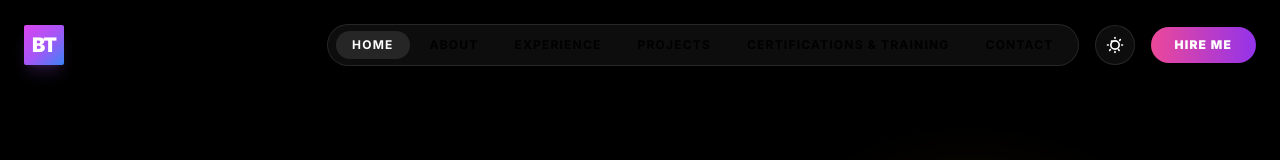
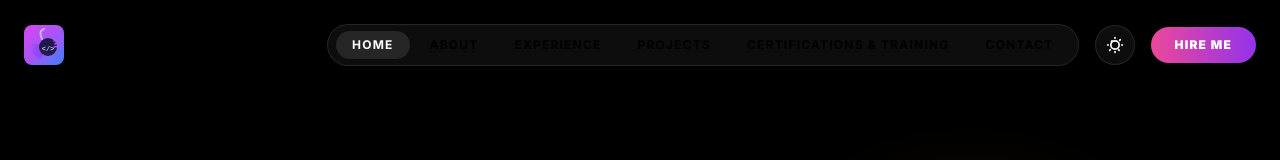
Before and after one commit to koyeliya2004/newportb, a React (Vite) app: page /#/ in a window 1280 px wide. Shown: the top 160 px of the page. Built offline with nearby package versions, Linux system fonts and the light colour scheme; a web font is replaced by a local one.

Commit message:
Replace BT text logo with custom SVG logo

```diff
--- a/components/Navbar.tsx
+++ b/components/Navbar.tsx
@@ -1,6 +1,46 @@
 import React, { useState, useEffect } from 'react';
 import { NavLink, useLocation } from 'react-router-dom';
 import { useTheme } from '../App';
+
+const BhumikaLogo: React.FC = () => (
+  <svg
+    width="40"
+    height="40"
+    viewBox="0 0 40 40"
+    fill="none"
+    xmlns="http://www.w3.org/2000/svg"
+  >
+    <defs>
+      <linearGradient id="bgGrad" x1="0" y1="0" x2="1" y2="1">
+        <stop offset="0%" stopColor="#d946ef" />
+        <stop offset="50%" stopColor="#a855f7" />
+        <stop offset="100%" stopColor="#3b82f6" />
+      </linearGradient>
+      <linearGradient id="leafGrad" x1="0" y1="0" x2="1" y2="1">
+        <stop offset="0%" stopColor="#a855f7" />
+        <stop offset="100%" stopColor="#7c3aed" />
+      </linearGradient>
+    </defs>
+    {/* Background rounded square */}
+    <rect width="40" height="40" rx="8" fill="url(#bgGrad)" />
+    {/* Leaf shape left */}
+    <ellipse cx="13" cy="26" rx="5" ry="8" transform="rotate(-30 13 26)" fill="url(#leafGrad)" opacity="0.85" />
+    {/* Main circle body */}
+    <circle cx="24" cy="22" r="9" fill="#1e1b4b" />
+    {/* Code icon </> inside circle */}
+    <text x="24" y="26" textAnchor="middle" fontSize="7" fontWeight="bold" fill="#c4b5fd" fontFamily="monospace">&lt;/&gt;</text>
+    {/* Antenna lines */}
+    <line x1="30" y1="16" x2="36" y2="11" stroke="#a855f7" strokeWidth="1.5" strokeLinecap="round" />
+    <line x1="31" y1="19" x2="38" y2="16" stroke="#a855f7" strokeWidth="1.5" strokeLinecap="round" />
+    <line x1="30" y1="22" x2="37" y2="21" stroke="#a855f7" strokeWidth="1.5" strokeLinecap="round" />
+    {/* Antenna dots */}
+    <circle cx="36" cy="11" r="1.5" fill="#a855f7" />
+    <circle cx="38" cy="16" r="1.5" fill="#a855f7" />
+    <circle cx="37" cy="21" r="1.5" fill="#a855f7" />
+    {/* Stem / tail */}
+    <path d="M18 14 Q14 6 20 4" stroke="#c4b5fd" strokeWidth="2" strokeLinecap="round" fill="none" />
+  </svg>
+);
 
 const Navbar: React.FC = () => {
   const [isScrolled, setIsScrolled] = useState(false);
@@ -23,7 +63,6 @@ const Navbar: React.FC = () => {
     { name: 'Contact', path: '/contact' }
   ];
 
-  // Theme-aware styles
   const isDark = theme === 'dark';
 
   const textColor = (isHome && !isScrolled && isDark)
@@ -38,17 +77,12 @@ const Navbar: React.FC = () => {
         : 'bg-white/90 backdrop-blur-md border-b border-black/10')
     : 'bg-transparent';
 
-  // Colorful Logo Style
-  const logoStyle = 'bg-gradient-to-br from-[#d946ef] via-[#a855f7] to-[#3b82f6] text-white shadow-lg shadow-purple-500/20';
-
   return (
     <nav className={`fixed top-0 left-0 w-full z-50 transition-all duration-300 py-6 ${bgColor}`}>
       <div className="max-w-7xl mx-auto px-6 flex justify-between items-center">
         <NavLink to="/" className="flex items-center gap-2">
-          <div
-            className={`w-10 h-10 ${logoStyle} font-black flex items-center justify-center rounded-sm text-xl tracking-tighter transition-all hover:scale-105 active:scale-95`}
-          >
-            BT
+          <div className="transition-all hover:scale-105 active:scale-95">
+            <BhumikaLogo />
           </div>
           <span
             className={`font-black text-xl hidden sm:inline-block tracking-tighter uppercase ${textColor} transition-colors`}
```
